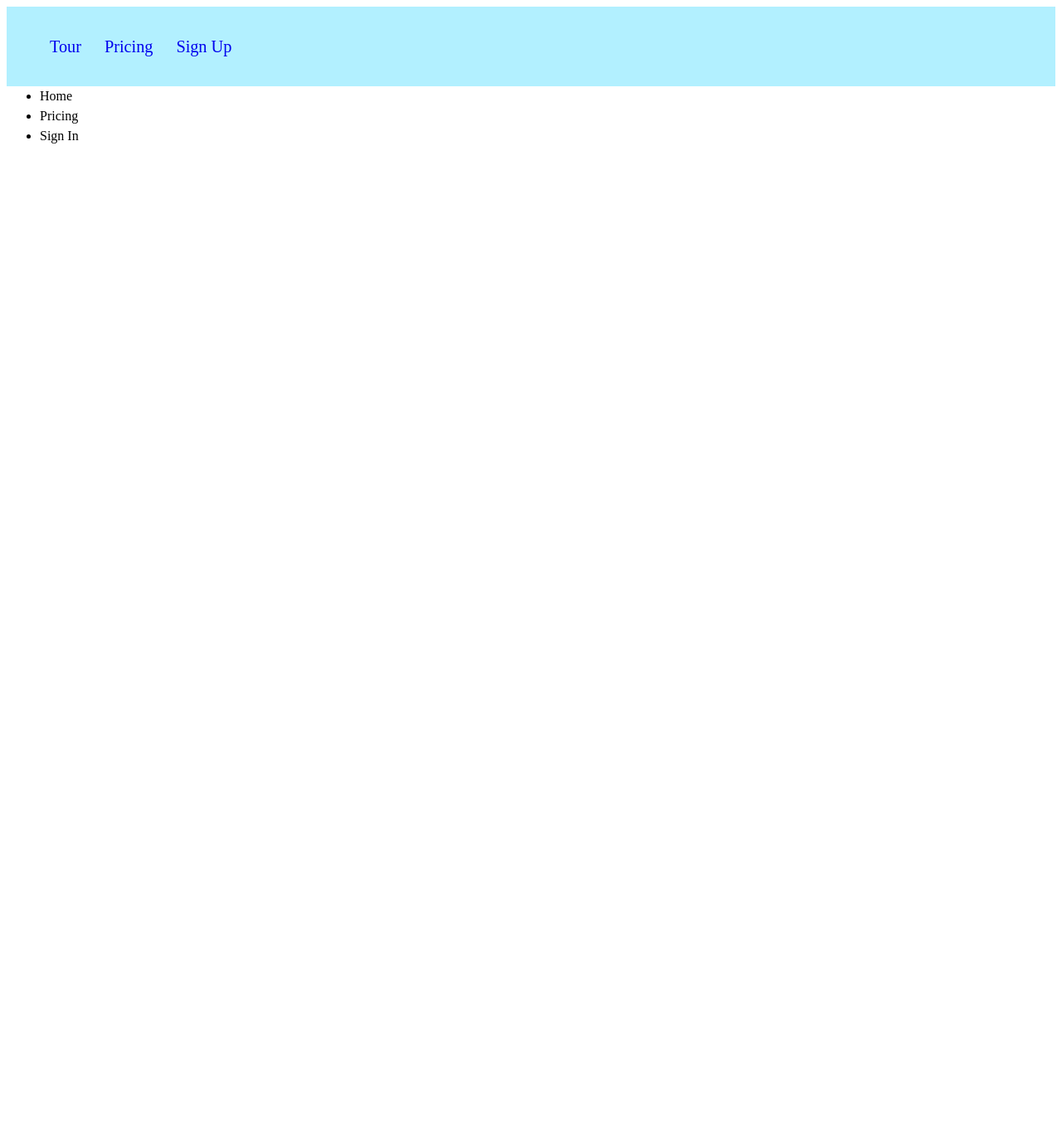
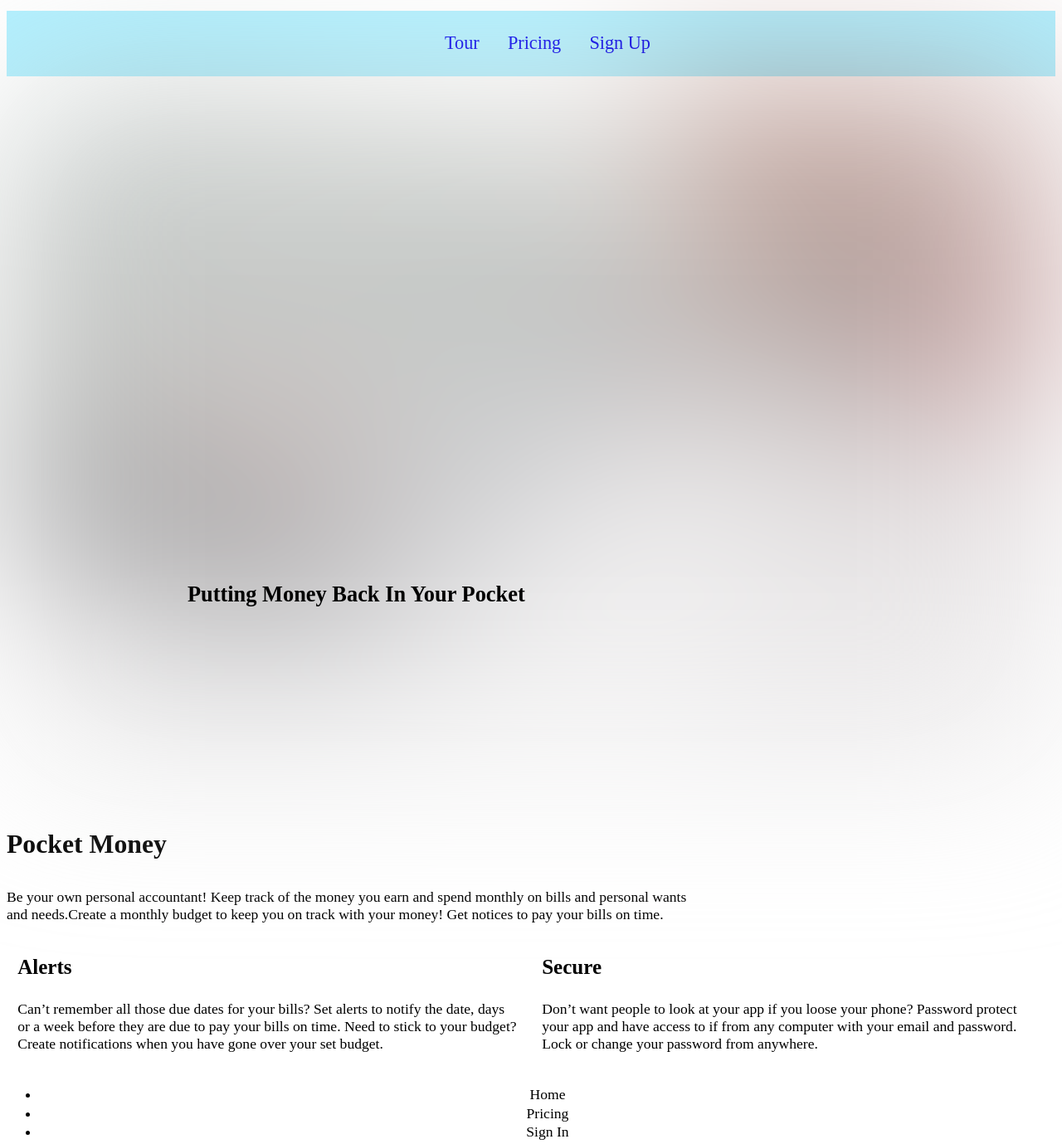
Before and after one commit to malo0140/saas-website, a plain HTML site: page main.html in a window 1280 px wide. Shown: the whole page at 83% size. Before the commit the page ends 800 px from the top, so only its background shows below. Drawn offline with Linux system fonts and the light colour scheme.

Commit message:
creating billboard

```diff
--- a/css/main.css
+++ b/css/main.css
@@ -39,12 +39,25 @@ html {
 }
 
 li {
-    padding: .05 em;
-    text-decoration: none;
+    padding: .05em;
+}
+
+ul {
+    display: block;
+    width: 100%;
+    text-align: center;
 }
 
 .nav li {
-    display: inline-block;
+    text-align: center;
+    display: inline;
+}
+
+.nav ul {
+    text-decoration: none;
+    list-style-type: none;
+    margin: 0;
+    padding: 0;
 }
 
 .masthead {
@@ -68,24 +81,79 @@ li {
 
 .nav-colour {
     background-color: #B2F0FF;
-    padding: 0;
+    padding: 1.5em;
     margin: 0;
 }
 
 h2 {
-    border: solid .05em;
     text-align: center;
+}
+
+.basic {
+    display: inline-block;
+    border: solid black 1px;
+    text-align: center;
+    margin:1em;
 }
 
 .gold {
     display: inline-block;
+    border: solid black 1px;
+    margin:1em;
 }
 
 .permium {
     display: inline-block;
+    border: solid black 1px;
+    margin:1em;
 }
 
  div {
      padding: 0;
      margin: 0;
  }
+
+p {
+    display: inline-block;
+}
+
+.skip-links {
+	margin: 0;
+	padding: 0;
+	list-style-type: none;
+}
+
+.skip-links a {
+	padding: 0.5em 0.75em;
+	position: absolute;
+	top: -4em;
+
+	background-color: #000;
+
+	color: #fff;
+	font-size: 1.125em;
+	font-weight: bold;
+	text-decoration: none;
+}
+
+.skip-links a:focus {
+	top: 0;
+}
+
+.img-flex {
+  display: block;
+  width: 100%;
+}
+
+img {
+    opacity: 0.5;
+    filter:blur(100px);
+}
+
+h2 {
+   position:relative;
+   top: -234px;
+   width: 100%;
+    text-align: center;
+
+}
--- a/css/typography.css
+++ b/css/typography.css
@@ -1,5 +1,5 @@
 html {
-  font: normal 100%/1.5 "Merriweather", serif;
+  font: normal 100%/1.5
 }
 
 h1, h2, h3, h4, h5, h6,
@@ -141,12 +141,4 @@ sub {
   padding-left: 3.0000rem;
   padding-right: 3.0000rem;
 }
-
-h1, h2, h3, h4, h5, h6,
-.brand-family {
-    font-family: "Open Sans", sans-serif;
 }
-
-.brand-family {
-    color: black;
-}
--- a/main.html
+++ b/main.html
@@ -9,21 +9,51 @@
     <meta name="viewport" content="width=device-width,initial-scale=1">
 </head>
 <body>
-    <header class="masthead nav-colour">
-        <div class="">
-        <h1></h1>
-        </div>
-      <nav>
-          <ul class="nav">
-            <li><a class="unit unit-xs-1 island-1-2 giga nav-current" href="main.html">Tour</a></li>
-            <li><a class="unit unit-xs-1 island-1-2 giga" href="pricing.html">Pricing</a></li>
-            <li><a class="unit unit-xs-1 island-1-2 giga" href="signup.html">Sign Up</a></li>
 
-          </ul>
-        </nav>
+    <ul class="skip-links">
+        <li><a href="#nav">Skip to navigation</a></li>
+        <li><a href="#main">Skip to the main content</a></li>
+        <li><a href="#footer">Skip to footer</a></li>
+    </ul>
+
+    <header class="grid grid-middle">
+        <nav role="navigation" id="navigation" class="unit unit-xs-1 unit-s-1 unit-m-1 unit-l-1 nav-colour">
+        <ul class="nav giga push-0">
+          <li><a class="island-1-2 nav-current" href="main.html">Tour</a></li>
+          <li><a class="island-1-2" href="pricing.html">Pricing</a></li>
+          <li><a class="island-1-2" href="signup.html">Sign Up</a></li>
+        </ul>
+      </nav>
     </header>
 
+<main role="main" id="main">
 
+    <img class="img-flex planet-img" src="img/billboard.jpg" alt="banking">
+    <div class="unit unit-xs-1 unit-s-2-3 unit-m-2-3 ">
+    <h2>Putting Money Back In Your Pocket</h2>
+    </div>
+
+    <h1 class="">Pocket Money</h1>
+    <div class="grid">
+     <div class="unit unit-xs-1 unit-s-1 unit-m-2-3 unit-2-3 grid-middle">
+        <p>Be your own personal accountant! Keep track of the money you earn and spend monthly on bills and personal wants and needs.Create a monthly budget to keep you on track with your money! Get notices to pay your bills on time.</p>
+    </div>
+
+     <div class="unit unit-xs-1 unit-s-1 unit-m-1-2 unit-l-1-2 island-1-2">
+        <h3>Alerts</h3>
+        <p>Can’t remember all those due dates for your bills? Set alerts to notify the date, days or a week before they are due to pay your bills on time. Need to stick to your budget? Create notifications when you have gone over your set budget.</p>
+    </div>
+
+    <div class="unit unit-xs-1 unit-s-1 unit-m-1-2 unit-l-1-2 island-1-2">
+        <h3>Secure</h3>
+        <p>Don’t want people to look at your app if you loose your phone? Password protect your app and have access to if from any computer with your email and password. Lock or change your password from anywhere. </p>
+    </div>
+
+</div>
+
+
+
+</main>
 
 
 
@@ -36,7 +66,7 @@
 
 
 <div>
-<footer>
+<footer role="footer" id="footer">
   <ul>
       <li>Home</li>
       <li>Pricing</li>
```
Also changed, not shown: pricing.html (+8 -8 lines), img/billboard.jpg (added).
